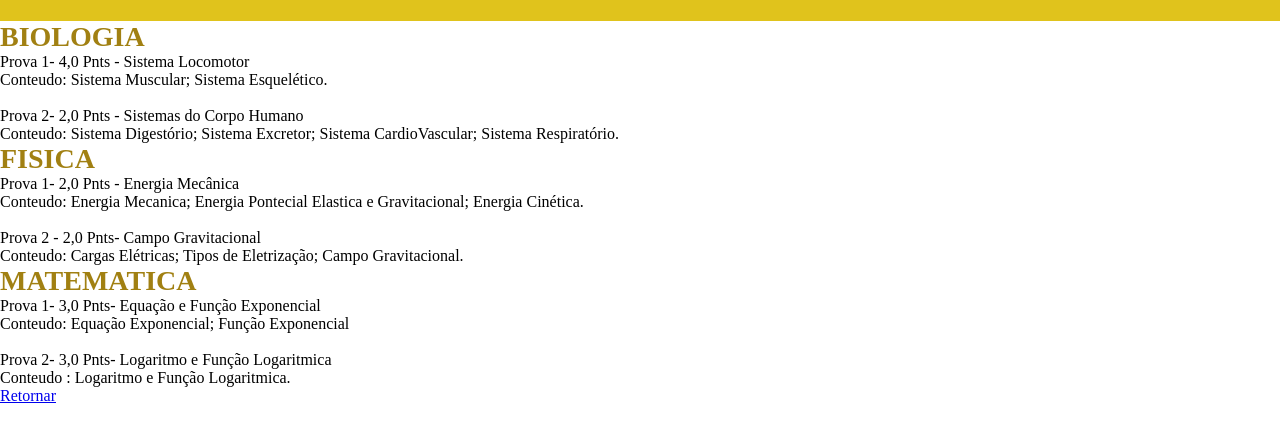
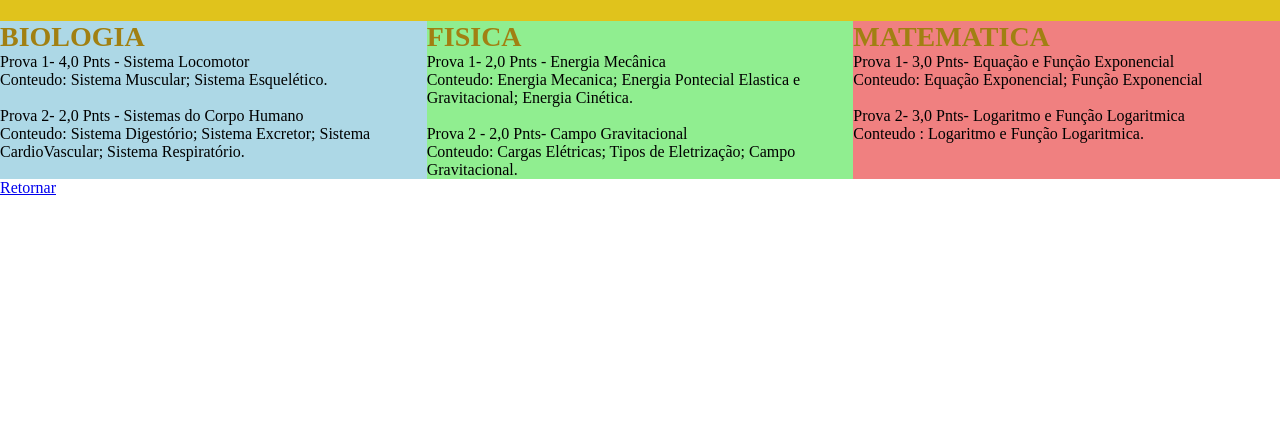
Before and after one commit to abacatinhosborderlines/TrabalhoPortifolio, a plain HTML site: page prova.html in a window 1280 px wide. Shown: the part 59-498 px from the top of the page. Drawn offline with Linux system fonts and the light colour scheme.

Commit message:
asdasdad

```diff
--- a/prova.css
+++ b/prova.css
@@ -22,3 +22,15 @@ h1 {
 #mat-nome{
     width: 80%;
 }
+
+
+.container {
+    display: grid; /*Habilita o layout em grid*/
+    grid-template-columns: repeat(3, 1fr); /*Cria 3 colunas com a mesma largura*/
+    width: 100%;
+}
+
+/*Estilos para os pilares*/
+.pilar1 { background-color: lightblue; }
+.pilar2 { background-color: lightgreen; }
+.pilar3 { background-color: lightcoral; }
```
